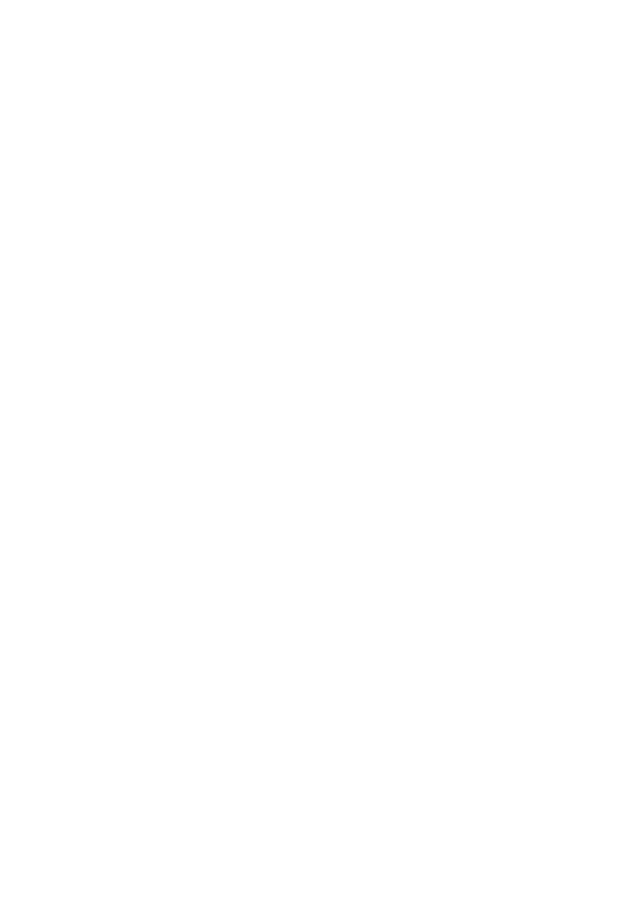
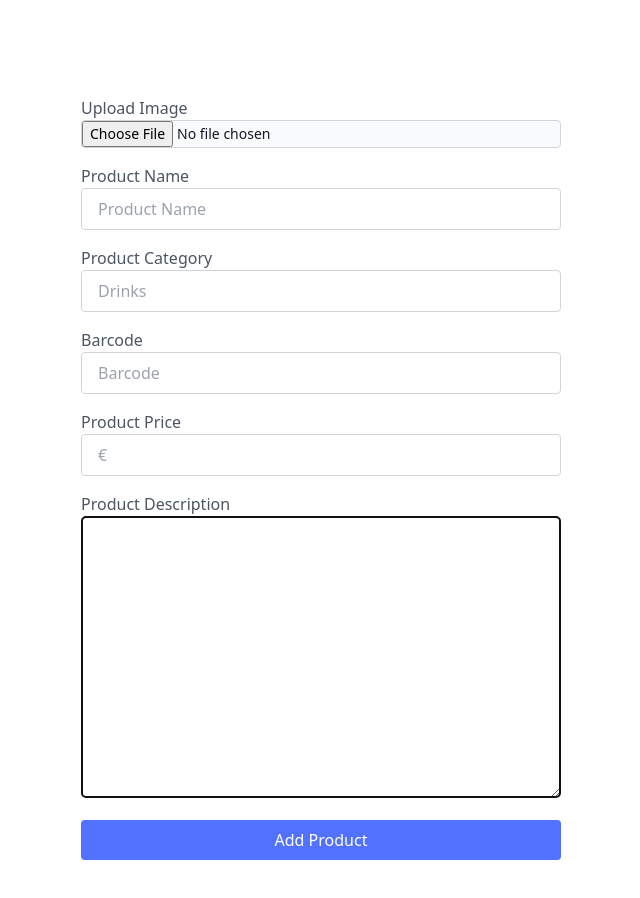
Before and after one commit to jchukwuezi/finsho-client-web, a React (Create React App) app: page /upload in a window 1280 px wide. Before the commit this address had no page. Shown: the whole page, without its empty margins (319-959 px from the left). Before the commit the page ends 800 px from the top, so only its background shows below. Built offline with nearby package versions, Linux system fonts and the light colour scheme; the HTML template or start-up script is replaced by a standard one.

Commit message:
added upload products component

```diff
--- a/src/App.js
+++ b/src/App.js
@@ -1,6 +1,9 @@
 import './App.css';
 import {Routes, Route} from 'react-router-dom'
 import Registration from './components/pages/Registration';
+import UploadProduct from './components/pages/UploadProduct';
+import Login from './components/pages/Login';
+import AddProducts from './components/pages/AddProducts';
 
 
 function App() {
@@ -8,6 +11,9 @@
     <div>
       <Routes>
         <Route exact path='/' element = {<Registration />}/>
+        <Route path='/upload' element = {<UploadProduct />}/>
+        <Route path='/login' element = {<Login />}/>
+        <Route path='/add/product/' element= {<AddProducts/>}/>
       </Routes>
     </div>
   );
--- /dev/null
+++ b/src/components/Forms/LoginForm.jsx
@@ -0,0 +1,51 @@
+import React from 'react'
+import { useForm } from 'react-hook-form'
+
+const LoginForm = () => {
+  const {register, formState: {errors}, handleSubmit} = useForm();
+  const onSubmit = (data) => {
+
+  }
+
+  return (
+    <form
+    className='max-w-xl m-auto py-10 mt-10 px-12'
+    onSubmit={handleSubmit(onSubmit)}
+    >
+        <label className="text-gray-600 font-medium block mt-4">Email Address</label>
+        <input
+        className="border-solid border-gray-300 border py-2 px-4 w-full rounded text-gray-700"
+        id="emailAddress"
+        placeholder='johndoe@example.com'
+        autoFocus
+        {...register('emailAddress', {
+            required: "Please enter an email",
+            pattern: {
+            value: /^(([^<>()[\]\\.,;:\s@"]+(\.[^<>()[\]\\.,;:\s@"]+)*)|(".+"))@((\[[0-9]{1,3}\.[0-9]{1,3}\.[0-9]{1,3}\.[0-9]{1,3}])|(([a-zA-Z\-0-9]+\.)+[a-zA-Z]{2,}))$/,
+            message: 'Please enter a valid email',
+            },
+        })}
+        aria-invalid={errors.emailAddress ? "true" : "false"}
+        />
+        {errors.emailAddress && <p role="alert" className='text-red-400'> {errors.emailAddress?.message} </p>}
+
+        <label className="text-gray-600 font-medium block mt-4">Password</label>
+        <input
+        className="border-solid border-gray-300 border py-2 px-4 w-full rounded text-gray-700"
+        id="password"
+        type="password"
+        placeholder='Enter password'
+        autoFocus
+        {...register('password', {
+            required: "Please enter a password"
+        })}
+        aria-invalid={errors.password ? "true" : "false"}
+        />
+        {errors.password && <p role="alert" className='text-red-400'> {errors.password?.message} </p>}
+
+        <button type='submit' className='w-full bg-finsho-purple hover:bg-finsho-purple-dark text-white py-2 px-4 rounded focus:outline-none focus:shadow-outline mt-4'>Login</button>
+    </form>
+  )
+}
+
+export default LoginForm
--- a/src/components/Forms/RegistrationForm.jsx
+++ b/src/components/Forms/RegistrationForm.jsx
@@ -3,7 +3,7 @@
 
 const RegistrationForm = () => {
   const {register, formState: {errors}, handleSubmit} = useForm();
-  const onSubmit = () => {
+  const onSubmit = (data) => {
 
   }
 
@@ -32,10 +32,11 @@
           placeholder='42 O Connell St, Dublin 1, Co.Dublin'
           autoFocus
           {...register('shopLocation', {
-            required: true
+            required: "Please enter a shop location"
           })}
           aria-invalid={errors.shopLocation ? "true" : "false"}
         />
+        {errors.shopLocation && <p role="alert" className='text-red-400'> {errors.shopLocation?.message} </p>}
 
         <label className="text-gray-600 font-medium block mt-4">Email Address</label>
         <input
@@ -44,10 +45,15 @@
           placeholder='johndoe@example.com'
           autoFocus
           {...register('emailAddress', {
-            required: true
+            required: "Please enter an email",
+            pattern: {
+              value: /^(([^<>()[\]\\.,;:\s@"]+(\.[^<>()[\]\\.,;:\s@"]+)*)|(".+"))@((\[[0-9]{1,3}\.[0-9]{1,3}\.[0-9]{1,3}\.[0-9]{1,3}])|(([a-zA-Z\-0-9]+\.)+[a-zA-Z]{2,}))$/,
+              message: 'Please enter a valid email',
+            },
           })}
           aria-invalid={errors.emailAddress ? "true" : "false"}
         />
+        {errors.emailAddress && <p role="alert" className='text-red-400'> {errors.emailAddress?.message} </p>}
 
         <label className="text-gray-600 font-medium block mt-4">Password</label>
         <input
@@ -57,12 +63,17 @@
           placeholder='Enter password'
           autoFocus
           {...register('password', {
-            required: true
+            required: "Please enter a password",
+            minLength:{
+              value: 6,
+              message: "Miniumum password length is 6 characters"
+            }
           })}
           aria-invalid={errors.password ? "true" : "false"}
         />
+        {errors.password && <p role="alert" className='text-red-400'> {errors.password?.message} </p>}
 
-        <button type='submit' className='w-full bg-finsho-purple hover:bg-finsho-purple-dark text-white py-2 px-4 rounded focus:outline-none focus:shadow-outline mt-4'>Submit</button>
+        <button type='submit' className='w-full bg-finsho-purple hover:bg-finsho-purple-dark text-white py-2 px-4 rounded focus:outline-none focus:shadow-outline mt-4'>Register</button>
       </form>
   )
 }
--- a/src/components/Forms/UploadProductForm.jsx
+++ b/src/components/Forms/UploadProductForm.jsx
@@ -0,0 +1,94 @@
+import React from 'react'
+import {useForm} from 'react-hook-form'
+
+const UploadProductForm = () => {
+    const {register, formState: {errors}, handleSubmit} = useForm();
+    const onSubmit = (data) => {
+
+    }
+
+  return (
+    <form
+        className='max-w-xl m-auto py-10 mt-10 px-12'
+        onSubmit={handleSubmit(onSubmit)}
+    >
+        <label className="text-gray-600 font-medium block mt-4">Upload Image</label>
+        <input class="block w-full text-sm text-gray-900 border border-gray-300 rounded cursor-pointer bg-gray-50
+         dark:text-gray-400 focus:outline-none dark:bg-gray-700
+         dark:border-gray-600
+         dark:placeholder-gray-400" id="file_input" type="file" />
+
+        <label className="text-gray-600 font-medium block mt-4">Product Name</label>
+        <input
+        className="border-solid border-gray-300 border py-2 px-4 w-full rounded text-gray-700"
+        id="productName"
+        placeholder='Product Name'
+        autoFocus
+        {...register('shopName',{
+            required: "Please enter a product name"
+        })}
+        aria-invalid={errors.productName ? "true" : "false"}
+        />
+        {errors.productName && <p role="alert" className='text-red-400'> {errors.productName?.message} </p>}
+
+        <label className="text-gray-600 font-medium block mt-4">Product Category</label>
+        <input
+        className="border-solid border-gray-300 border py-2 px-4 w-full rounded text-gray-700"
+        id="productCategory"
+        placeholder='Drinks'
+        autoFocus
+        {...register('productCategory',{
+            required: "Please enter a product category"
+        })}
+        aria-invalid={errors.productCategory ? "true" : "false"}
+        />
+        {errors.productCategory && <p role="alert" className='text-red-400'> {errors.productCategory?.message} </p>}
+
+        <label className="text-gray-600 font-medium block mt-4">Barcode</label>
+        <input
+        className="border-solid border-gray-300 border py-2 px-4 w-full rounded text-gray-700"
+        id="productBarcode"
+        placeholder='Barcode'
+        autoFocus
+        {...register('productBarcode',{
+            required: "Please enter a product barcode"
+        })}
+        aria-invalid={errors.productCategory ? "true" : "false"}
+        />
+        {errors.productCategory && <p role="alert" className='text-red-400'> {errors.productCategory?.message} </p>}
+
+
+        <label className="text-gray-600 font-medium block mt-4">Product Price</label>
+        <input
+        className="border-solid border-gray-300 border py-2 px-4 w-full rounded text-gray-700"
+        id="productPrice"
+        type="number"
+        placeholder='€'
+        autoFocus
+        {...register('productPrice',{
+            required: "Please enter a product category"
+        })}
+        aria-invalid={errors.productPrice ? "true" : "false"}
+        />
+        {errors.productPrice && <p role="alert" className='text-red-400'> {errors.productPrice?.message} </p>}
+
+
+        <label className="text-gray-600 font-medium block mt-4">Product Description</label>
+        <textarea
+        className="border-solid border-gray-300 border py-20 px-4 w-full rounded text-gray-700"
+        id="description"
+        rows={5}
+        cols={5}
+        autoFocus
+        {...register('productDescription',{
+            required: "Please enter a product description"
+        })}
+        />
+
+        <button type='submit' className='w-full bg-finsho-purple hover:bg-finsho-purple-dark text-white py-2 px-4 rounded focus:outline-none focus:shadow-outline mt-4'>Add Product</button>
+
+    </form>
+  )
+}
+
+export default UploadProductForm
--- /dev/null
+++ b/src/components/pages/AddProducts.jsx
@@ -0,0 +1,22 @@
+import React from 'react'
+
+const AddProducts = () => {
+  return (
+    <div className="min-h-screen bg-finsho-white">
+        <h1 className='text-center text-2xl pt-5'> Add Products </h1>
+        <div className='p-10 grid grid-cols-1 sm:grid-cols-1 md:grid-cols-1 lg:grid-cols-1 xl:grid-cols-3 gap-5'>
+            <div className="max-w-sm p-10 bg-white border border-gray-200 rounded-lg shadow dark:bg-gray-800 dark:border-gray-700 text-center">
+                <h5>Add Products Manually</h5>
+                <button className='w-full bg-finsho-purple hover:bg-finsho-purple-dark text-white py-2 px-4 rounded focus:outline-none focus:shadow-outline mt-4'>Add Products</button>
+            </div>
+
+            <div className="max-w-sm p-10 bg-white border border-gray-200 rounded-lg shadow dark:bg-gray-800 dark:border-gray-700 text-center">
+                <h5>Add Products From CSV (Coming Soon)</h5>
+                <button className='w-full bg-finsho-purple hover:bg-finsho-purple-dark text-white py-2 px-4 rounded focus:outline-none focus:shadow-outline mt-4'>Add Products</button>
+            </div>
+        </div>
+    </div>
+  )
+}
+
+export default AddProducts
--- /dev/null
+++ b/src/components/pages/Login.jsx
@@ -0,0 +1,13 @@
+import React from 'react'
+import LoginForm from '../forms/LoginForm'
+
+
+const Login = () => {
+  return (
+    <div>
+        <LoginForm />
+    </div>
+  )
+}
+
+export default Login
--- /dev/null
+++ b/src/components/pages/UploadProduct.jsx
@@ -0,0 +1,13 @@
+import React from 'react'
+import UploadProductForm from '../forms/UploadProductForm'
+
+const UploadProduct = () => {
+  return (
+    <div>
+        <UploadProductForm />
+    </div>
+  )
+}
+
+
+export default UploadProduct
--- a/tailwind.config.js
+++ b/tailwind.config.js
@@ -7,7 +7,8 @@
     extend: {
       colors:{
       "finsho-purple": '#5271ff',
-      "finsho-purple-dark": '#435dd1'
+      "finsho-purple-dark": '#435dd1',
+      "finsho-white": '#f5f5f5'
     },
     },
   },
```
